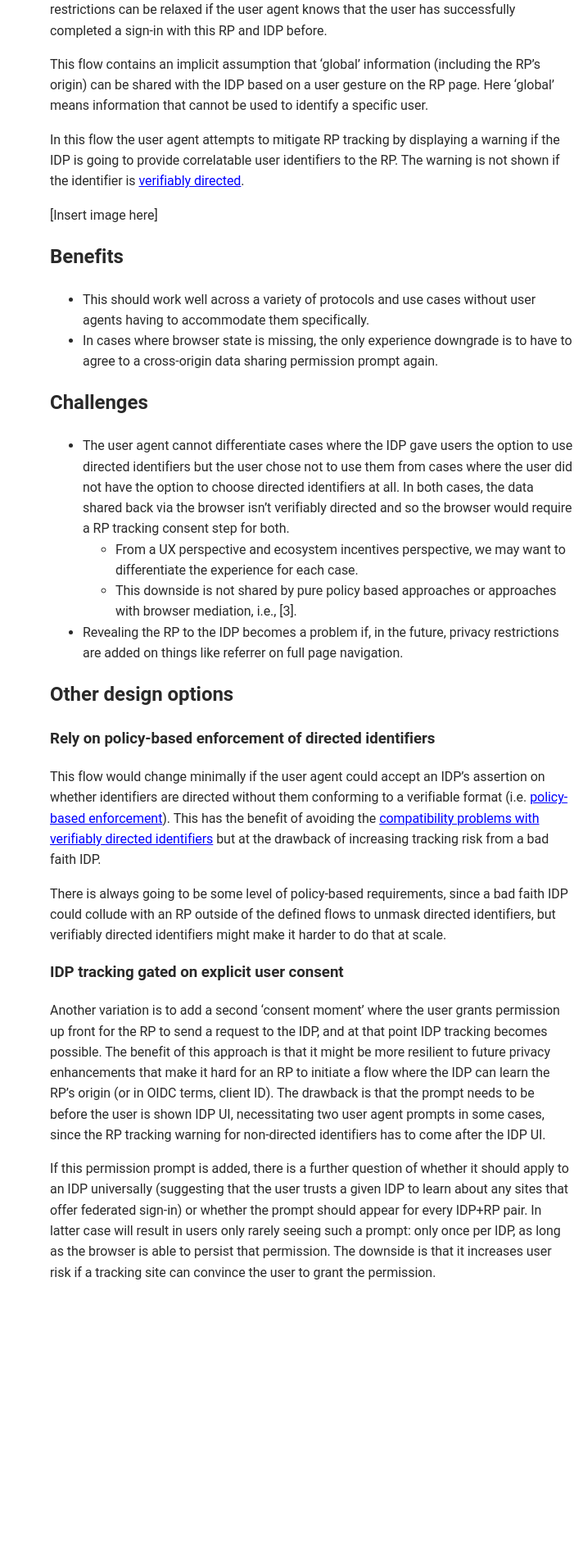
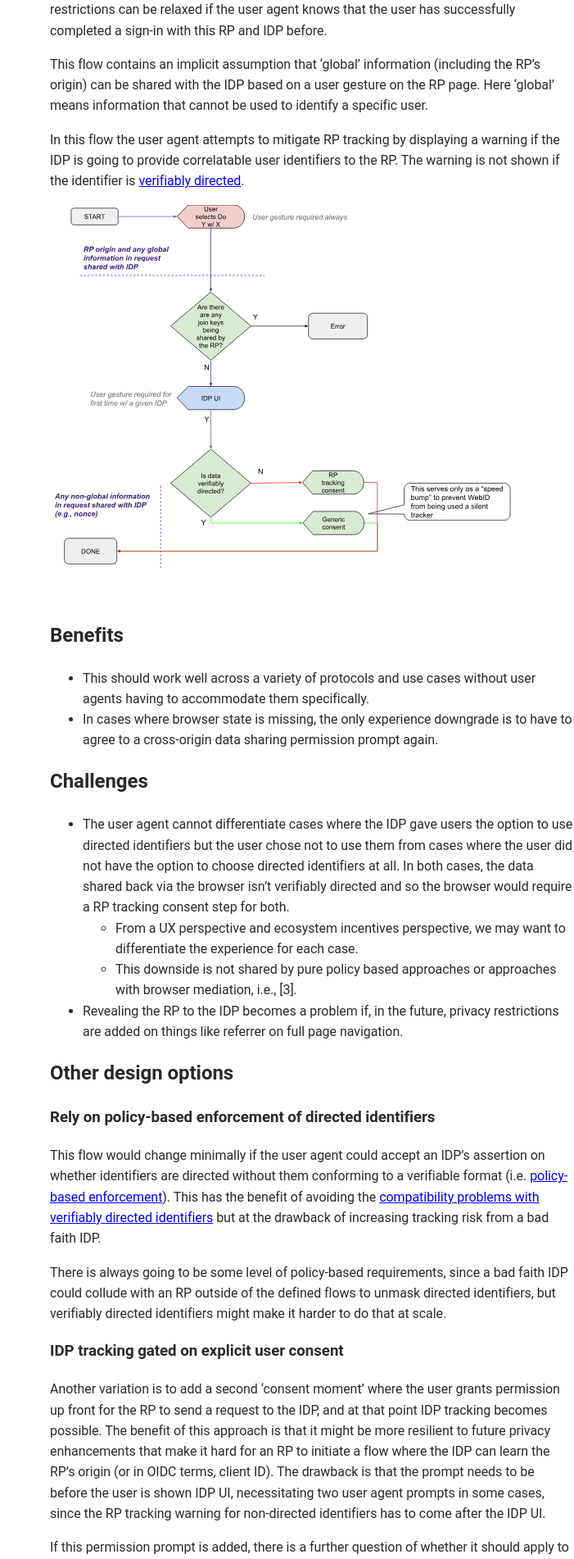
Before and after one commit to w3c-fedid/FedCM, a Jekyll site: the page built from permission_oriented_api.md, in a window 1280 px wide. Shown: the part 579-2481 px from the top of the page at 82% size, without its empty margins (579-1280 px from the left). Built offline with Jekyll 4.4.1, drawn with Linux system fonts in a browser that asks for light colours; some web fonts are replaced; our own code applies the rules of GitHub Pages for plain Markdown files.

Commit message:
Update permission_oriented_api.md

```diff
--- a/permission_oriented_api.md
+++ b/permission_oriented_api.md
@@ -9,7 +9,7 @@ This flow contains an implicit assumption that 'global' information (including t
 
 In this flow the user agent attempts to mitigate RP tracking by displaying a warning if the IDP is going to provide correlatable user identifiers to the RP. The warning is not shown if the identifier is [verifiably directed](directed_identifiers.md#verifiably-directed-identifiers).
 
-[Insert image here]
+![](static/permission_based_flow.svg)
 
 ## Benefits
 * This should work well across a variety of protocols and use cases without user agents having to accommodate them specifically.
```
